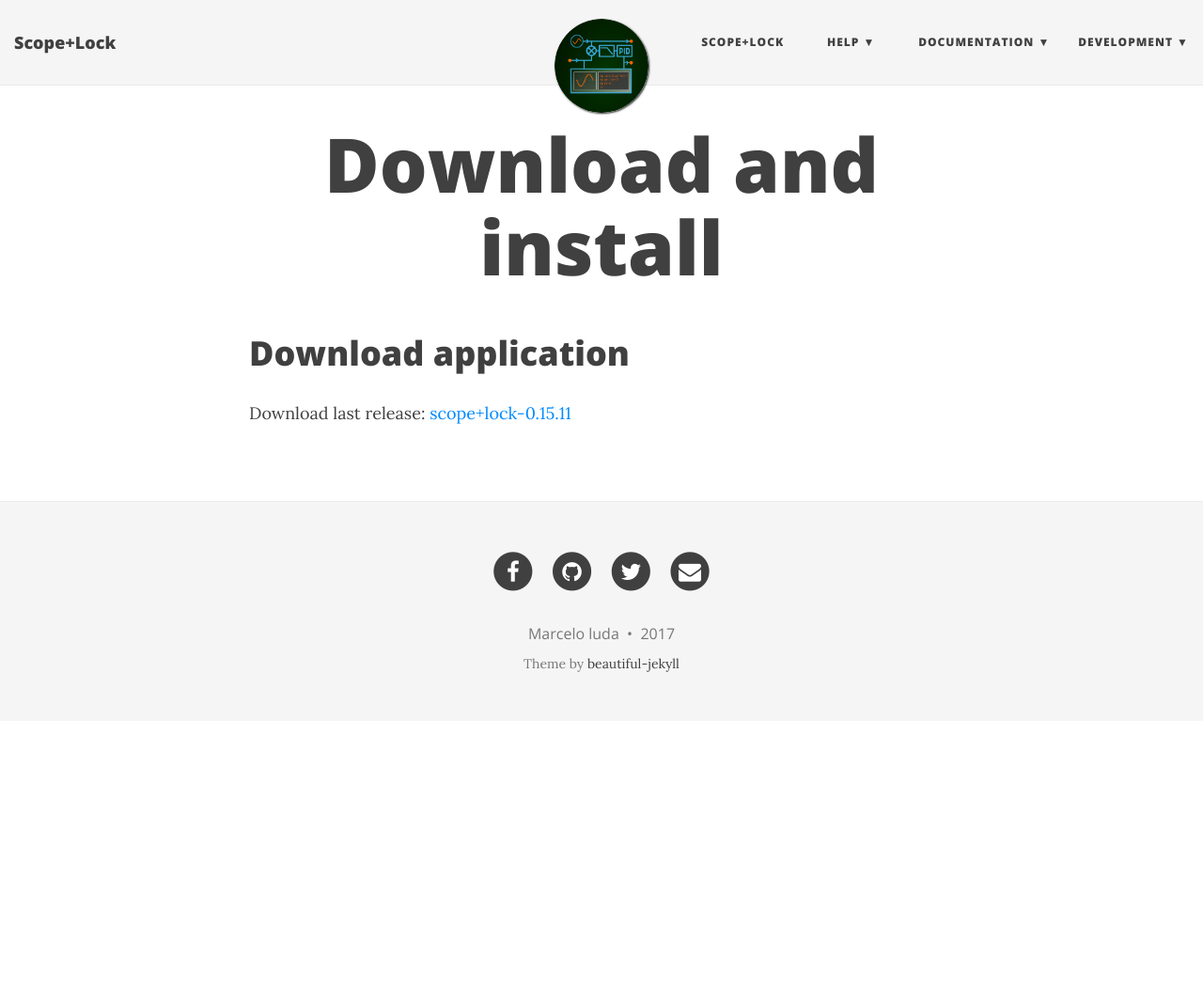
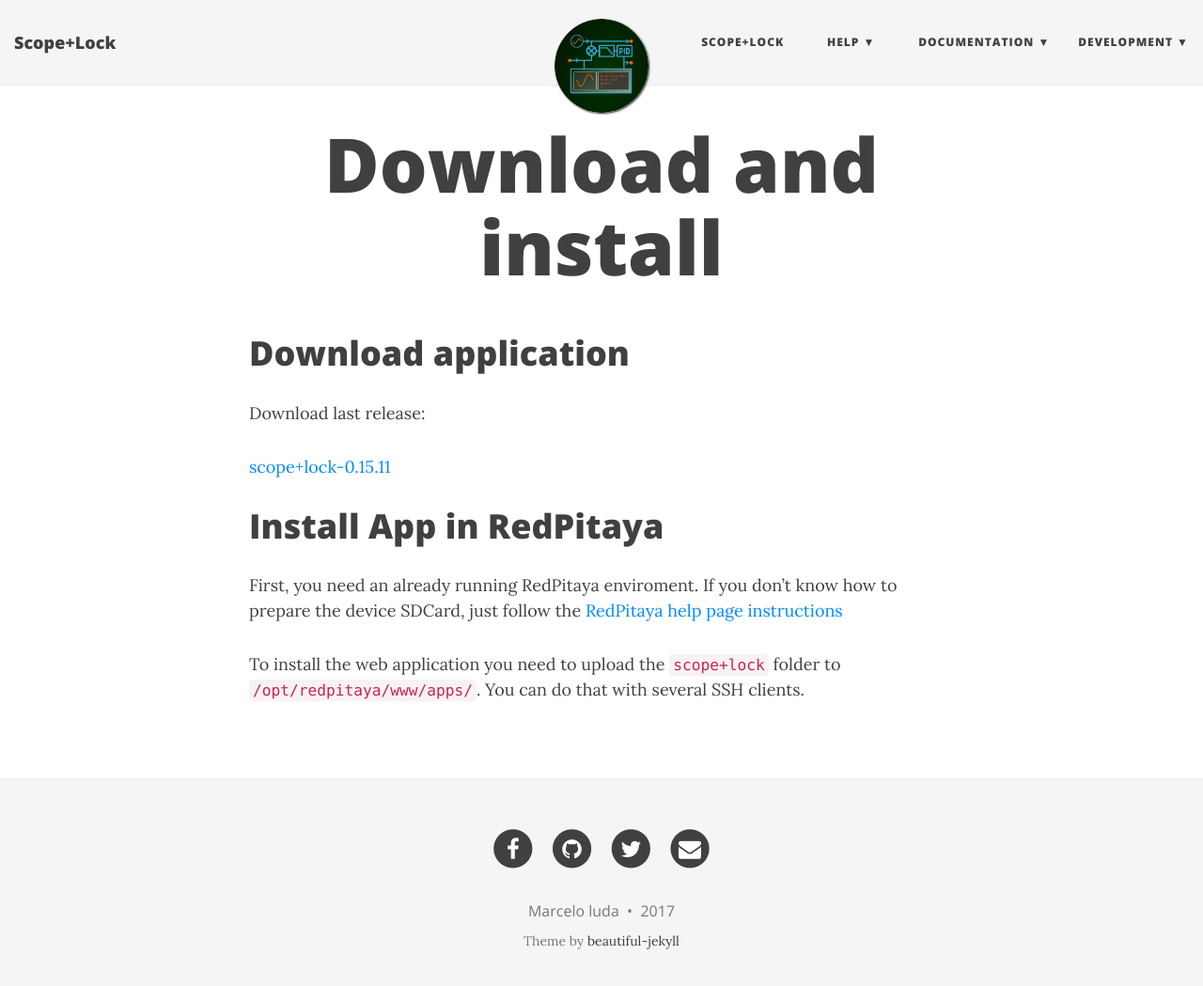
Before and after one commit to marceluda/rp_scope_lock, a Jekyll site: the page built from install.md, in a window 1280 px wide and 1062 px high. Shown: the top 1049 px of the window at 94% size. Built offline with Jekyll 4.4.1, drawn with Linux system fonts in a browser that asks for light colours; nearby versions of some CDN libraries.

Commit message:
Download and install

```diff
--- a/install.md
+++ b/install.md
@@ -7,4 +7,14 @@ layout: page
 # Download application
 
 Download last release:
+
 [scope+lock-0.15.11](releases/scope+lock-0.15.11-0-devbuild.tar.gz)
+
+# Install App in RedPitaya
+
+First, you need an already running RedPitaya enviroment. If you don't know
+how to prepare the device SDCard, just follow the
+[RedPitaya help page instructions](http://redpitaya.readthedocs.io/en/latest/quickStart/SDcard/SDcard.html)
+
+To install the web application you need to upload the `scope+lock` folder
+to `/opt/redpitaya/www/apps/`. You can do that with several SSH clients.
```
